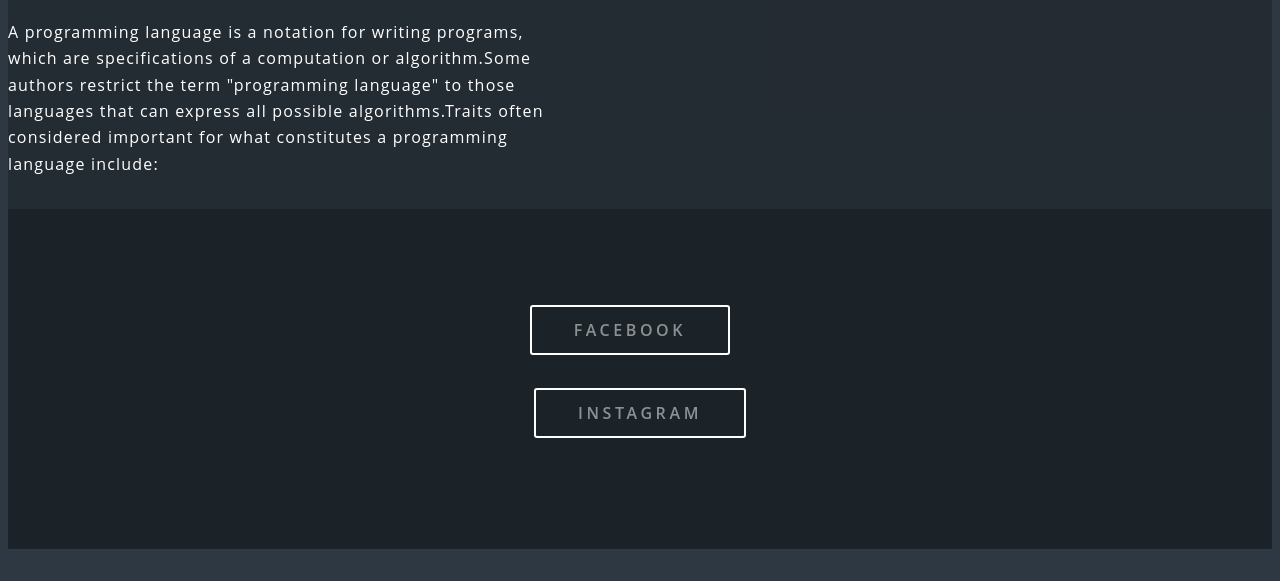
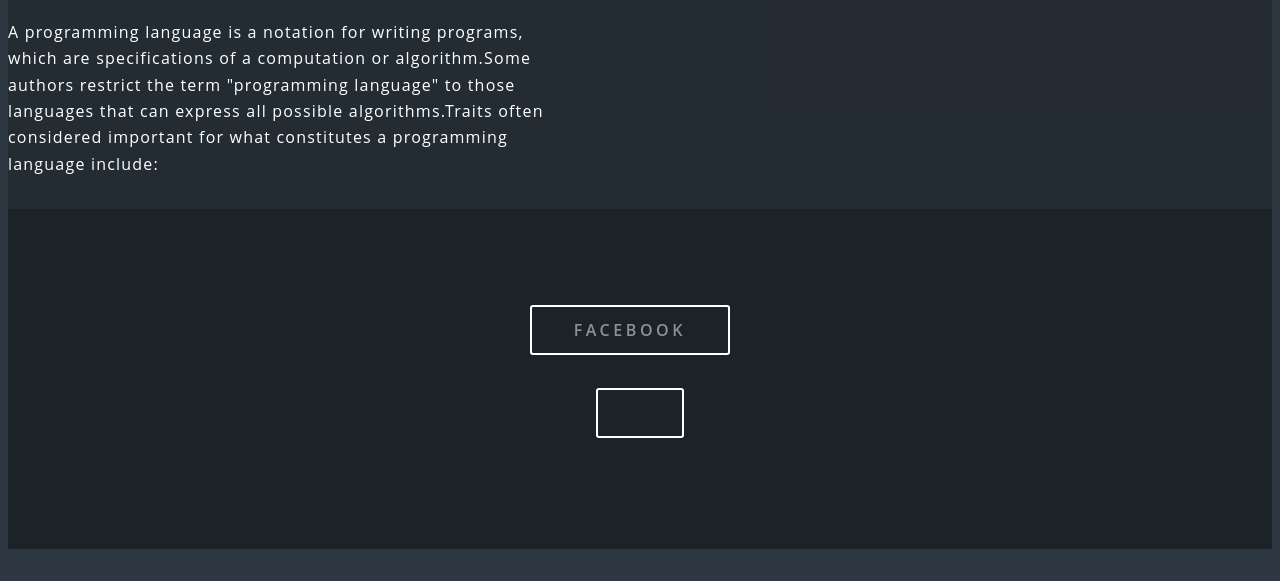
Before and after one commit to Ramadanward/ace001, a plain HTML site: page index.html in a window 1280 px wide. Shown: the part 2938-3519 px from the top of the page. Drawn offline with Linux system fonts and the light colour scheme.

Commit message:
Update index.html

```diff
--- a/index.html
+++ b/index.html
@@ -82,7 +82,7 @@
     <li><a href="https://www.facebook.com/ramadankhal" class="button"><span class="label">Facebook</span></a></li>
    <br> <br>
 
- <li><a href="https://www.instagram.com/ramadan_khaled_2000/" class="button"><span class="label">Instagram</span></a></li>
+ <li><a href="https://www.instagram.com/ramadan_khaled_2000/" class="button"></a></li>
 </ul>
 </footer>
 </div><ol>
```
